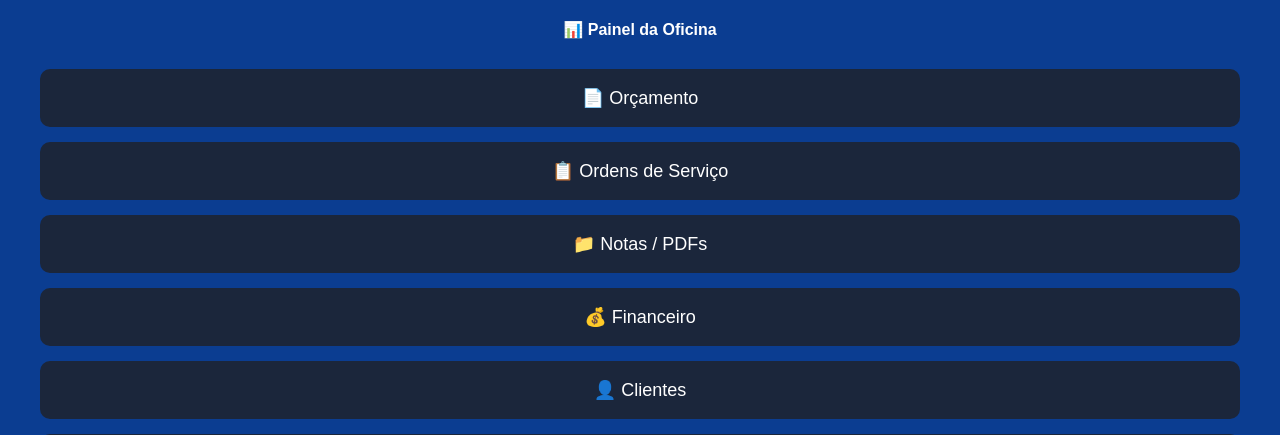
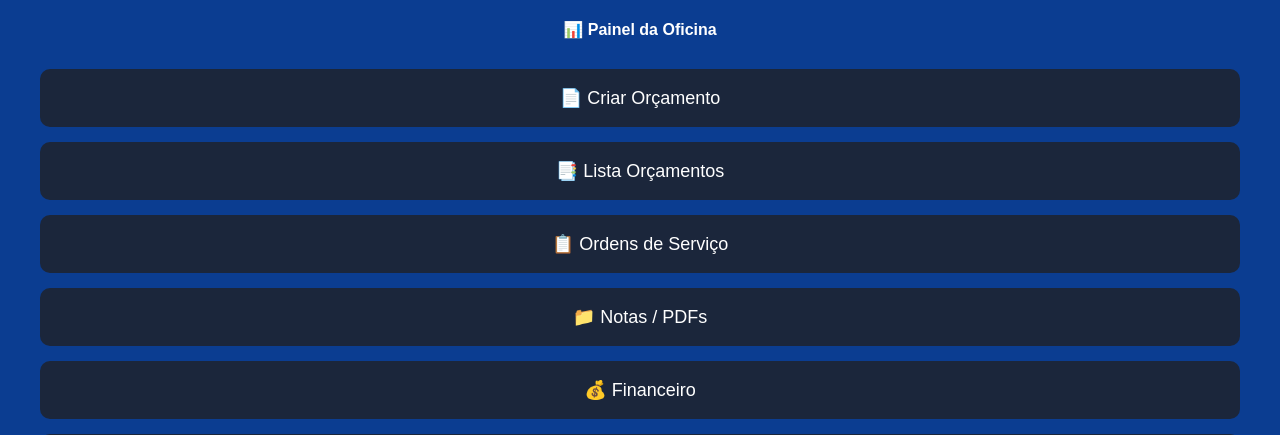
Before and after one commit to ouldair-lab/sistema-oficina-housecar, a Flask app: page /painel in a window 1280 px wide. Shown: the part 138-573 px from the top of the page. Run offline with Flask 3, Linux system fonts and the light colour scheme; a user stored in the database is signed in; data comes from the database, SQL or seed files in the repository.

Commit message:
ajustes orçamento passo4.3

```diff
--- a/templates/index.html
+++ b/templates/index.html
@@ -69,7 +69,9 @@
 
 <div class="container">
 
-    <a href="/orcamento" class="btn-menu">📄 Orçamento</a>
+    <a href="/orcamento" class="btn-menu">📄 Criar Orçamento</a>
+
+    <a href="/orcamentos" class="btn-menu">📑 Lista Orçamentos</a>
 
     <a href="/os_lista" class="btn-menu">📋 Ordens de Serviço</a>
 
```
